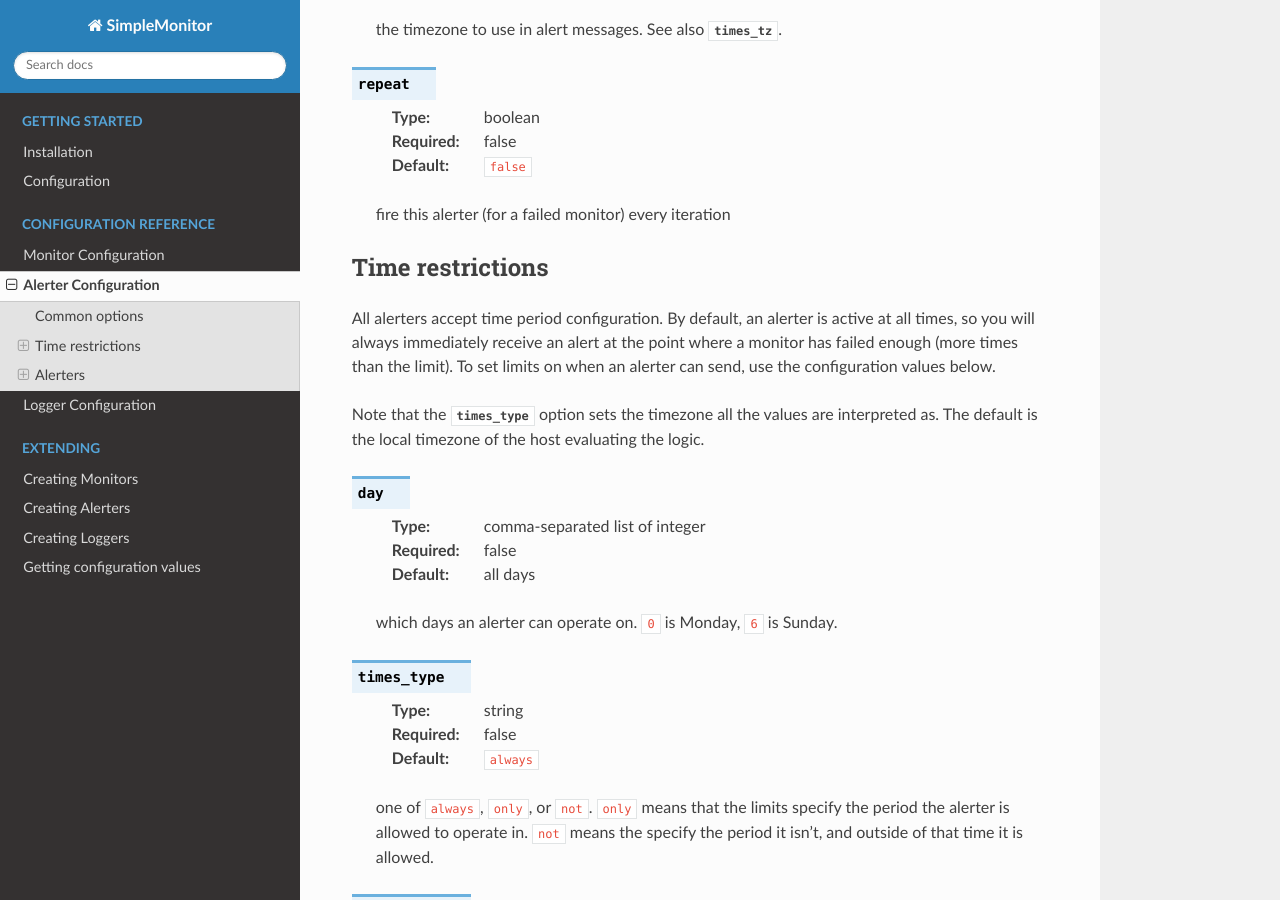
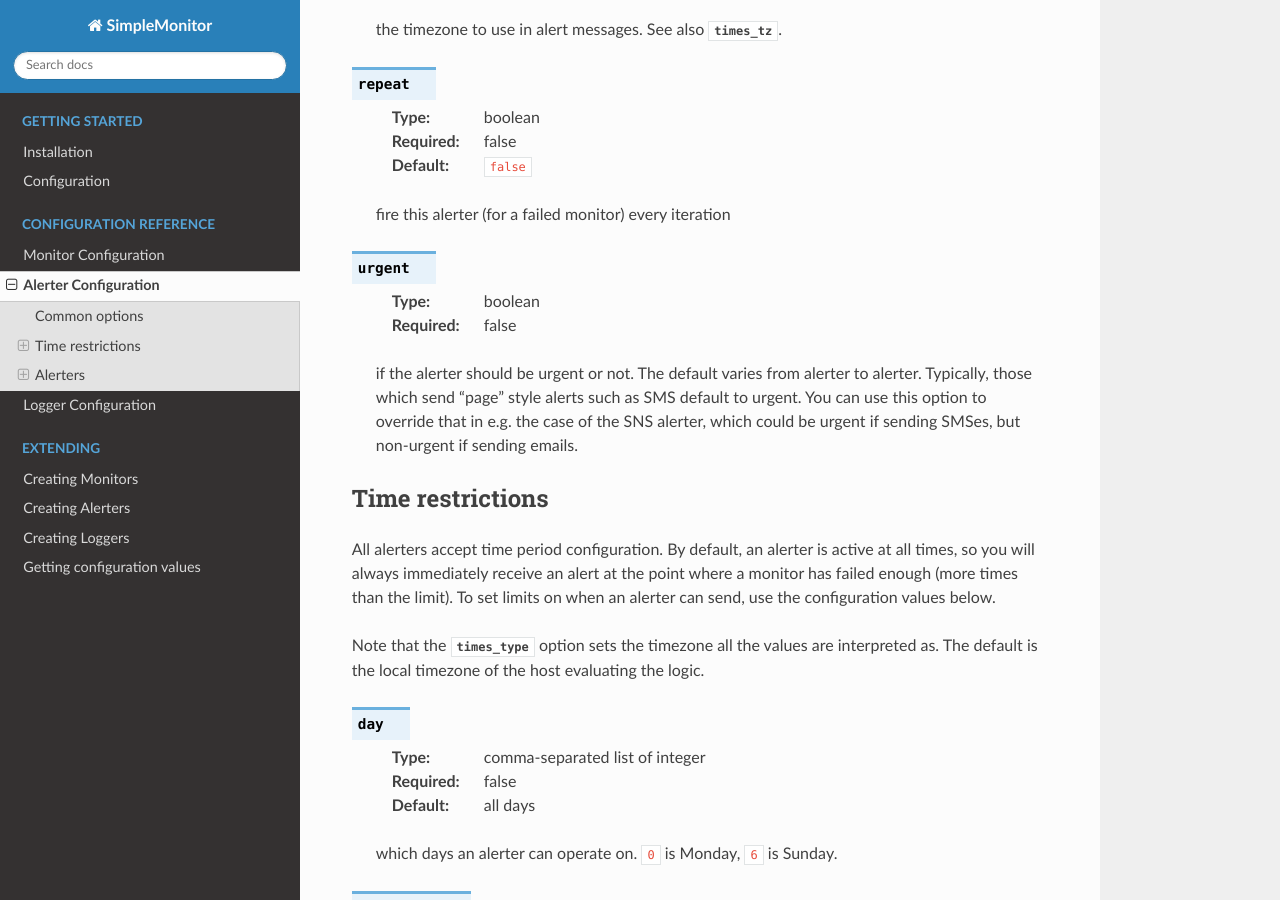
Before and after one commit to jamesoff/simplemonitor, a Sphinx documentation site: the page built from docs/alerters.rst, in a window 1280 px wide and 900 px high, scrolled down 2258 px. Built offline with Sphinx 7.4.7 and the Read the Docs theme 2.0.0, drawn with Linux system fonts in a browser that asks for light colours; pages that are not in the unit, such as notebooks, are missing from menus.

Commit message:
Update docs for alerter.urgent setting

```diff
--- a/docs/alerters.rst
+++ b/docs/alerters.rst
@@ -96,6 +96,17 @@ These options are common to all alerter types.
 
     fire this alerter (for a failed monitor) every iteration
 
+.. confval:: urgent
+
+    :type: boolean
+    :required: false
+
+    if the alerter should be urgent or not. The default varies from alerter to
+    alerter. Typically, those which send "page" style alerts such as SMS default
+    to urgent. You can use this option to override that in e.g. the case of the
+    SNS alerter, which could be urgent if sending SMSes, but non-urgent if
+    sending emails.
+
 Time restrictions
 -----------------
 
```
